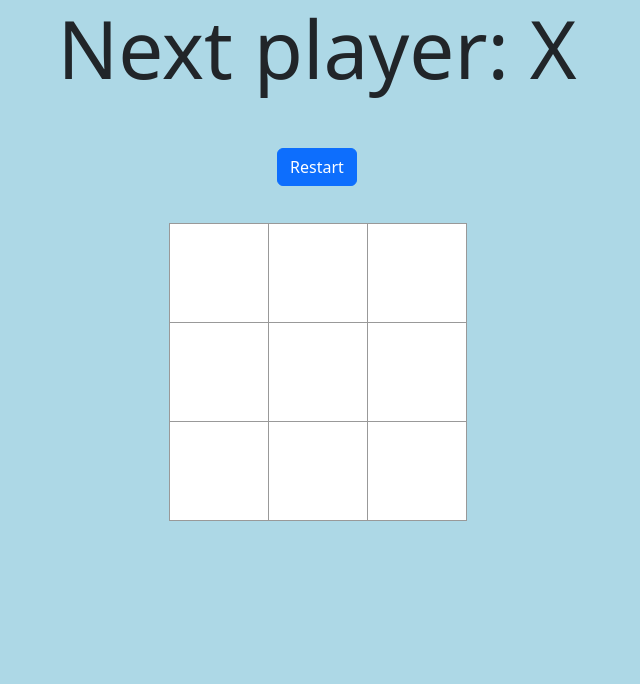
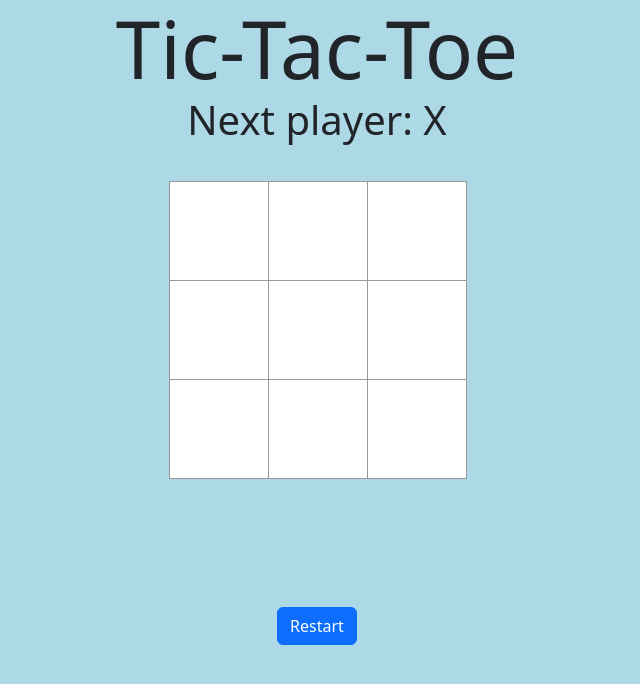
Before and after one commit to bengabay11/Tic-Tac-Toe, a React (Create React App) app: page / in a window 1280 px wide. Shown: the top 684 px of the page, without its empty margins (323-963 px from the left). Built offline with nearby package versions, Linux system fonts and the light colour scheme.

Commit message:
add config file

```diff
--- a/src/components/App/App.tsx
+++ b/src/components/App/App.tsx
@@ -3,6 +3,7 @@ import './App.css';
 import 'bootstrap/dist/css/bootstrap.min.css';
 import 'bootstrap/dist/js/bootstrap.min.js';
 import Board from '../Board/Board';
+import config from '../../config';
 
 type Player = 'X' | 'O';
 type BoardType = Player[];
@@ -21,7 +22,7 @@ const App: React.FC = () => {
     };
 
     const restartGame = () => {
-        setBoard(Array(9).fill(null));
+        setBoard(Array(config.boardSize).fill(null));
         setPlayer('X');
     };
 
@@ -51,17 +52,18 @@ const App: React.FC = () => {
     return (
         <div className="game">
             <div className="game-info">
-                <div className="display-1">{status}</div>
-                <button
-                    className="btn btn-primary restart-button"
-                    onClick={restartGame}
-                >
-                    Restart
-                </button>
+                <div className="display-1">{config.gameTitle}</div>
+                <div className="display-6 game-status">{status}</div>
             </div>
             <div className="game-board">
                 <Board squares={board} onClick={handleClick} />
             </div>
+            <button
+                className="btn btn-primary restart-button"
+                onClick={restartGame}
+            >
+                Restart
+            </button>
         </div>
     );
 };
--- /dev/null
+++ b/src/config.ts
@@ -0,0 +1,4 @@
+export default {
+    gameTitle: 'Tic-Tac-Toe',
+    boardSize: 9,
+};
```
